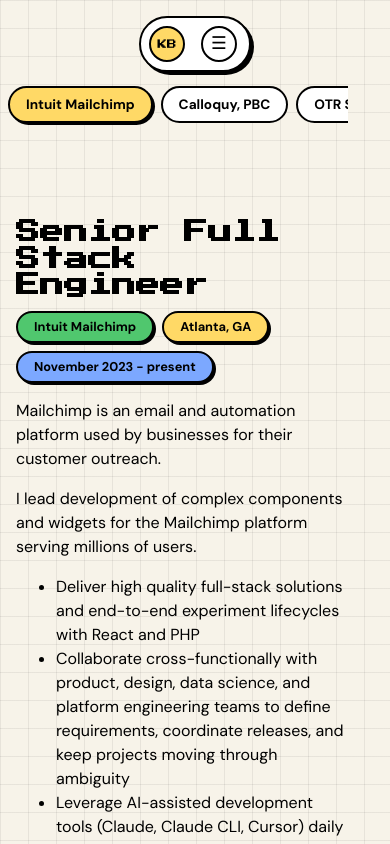
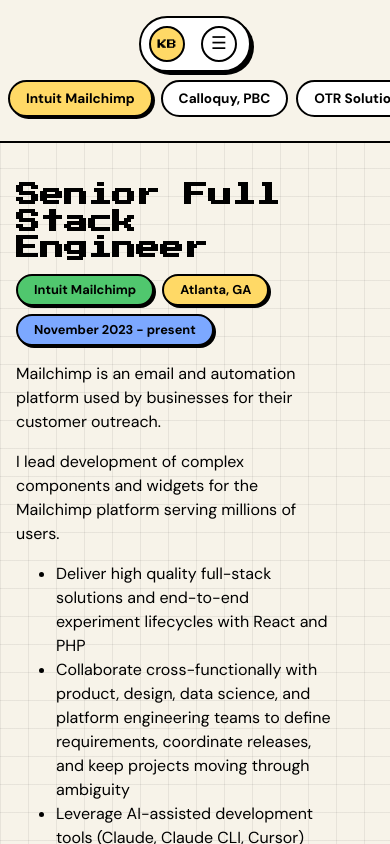
Before and after one commit to kate-bishop/thekatebishop, a Next.js app: page /experience in a window 390 px wide. Shown: the top 844 px of the page. Built offline with nearby package versions, Linux system fonts and the light colour scheme; a web font is replaced by a local one.

Commit message:
experience mobile

```diff
--- a/components/experienceTabs.module.scss
+++ b/components/experienceTabs.module.scss
@@ -21,9 +21,16 @@
     width: 15rem;
 
     &.column {
+        position: fixed;
+        top: 0;
+        left: 0;
         width: 100%;
-        position: static;
-        margin-top: 0rem;
+        margin-top: 0;
+        margin-left: 0;
+        padding: 4.5rem 0 1rem 0;
+        background-color: utils.$cream-bg;
+        border-bottom: 2px solid utils.$primary-color;
+        z-index: 5;
     }
 
     @media only screen and (max-width: utils.$smedium-breakpoint) {
@@ -76,7 +83,12 @@
 
     &.column {
         margin-left: 1rem;
-        margin-top: 1.5rem;
+        margin-right: 1rem;
+        margin-top: 2.5rem;
+    }
+
+    @media only screen and (max-width: utils.$smedium-breakpoint) {
+        padding-top: 2rem;
     }
 }
 
```
